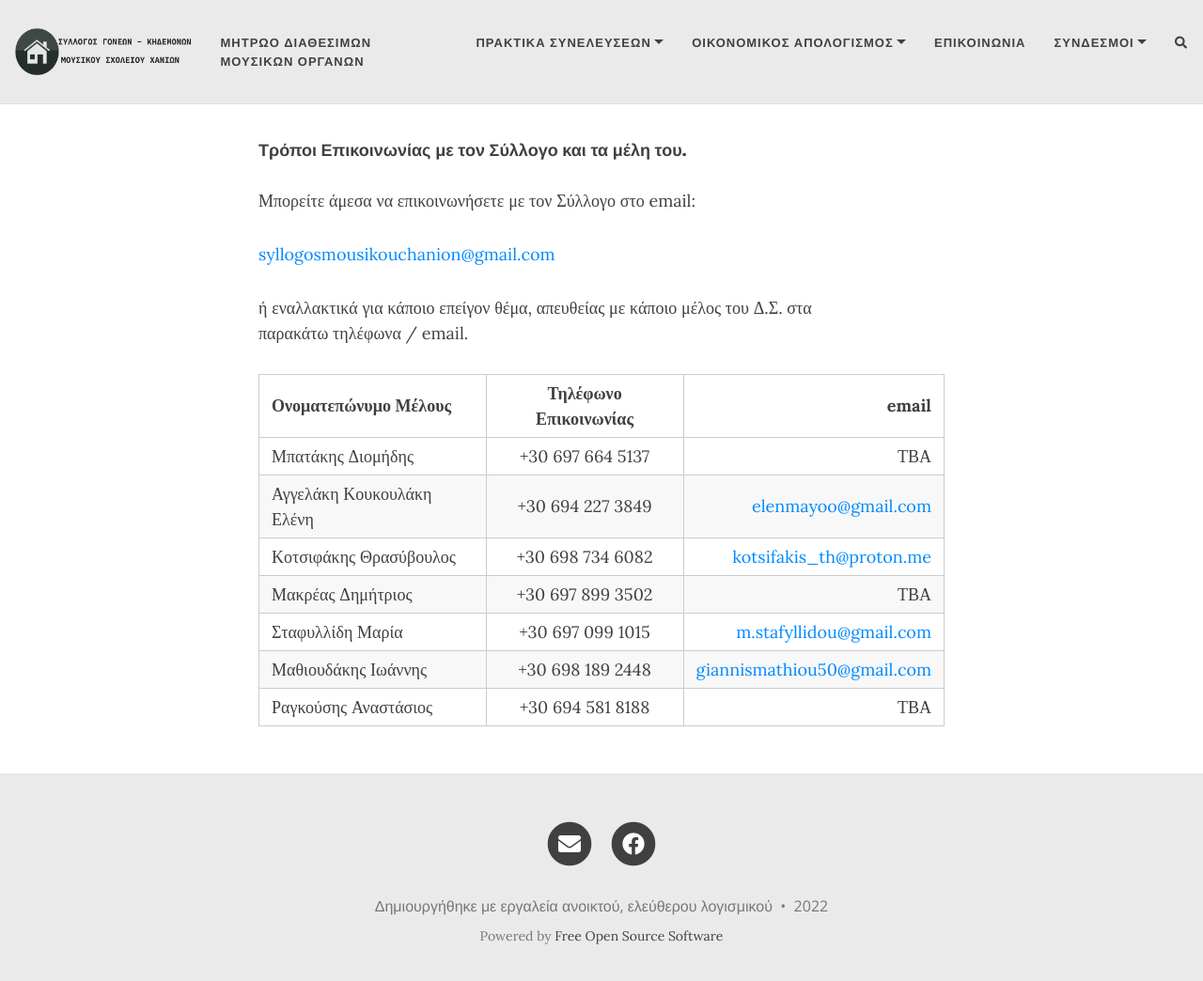
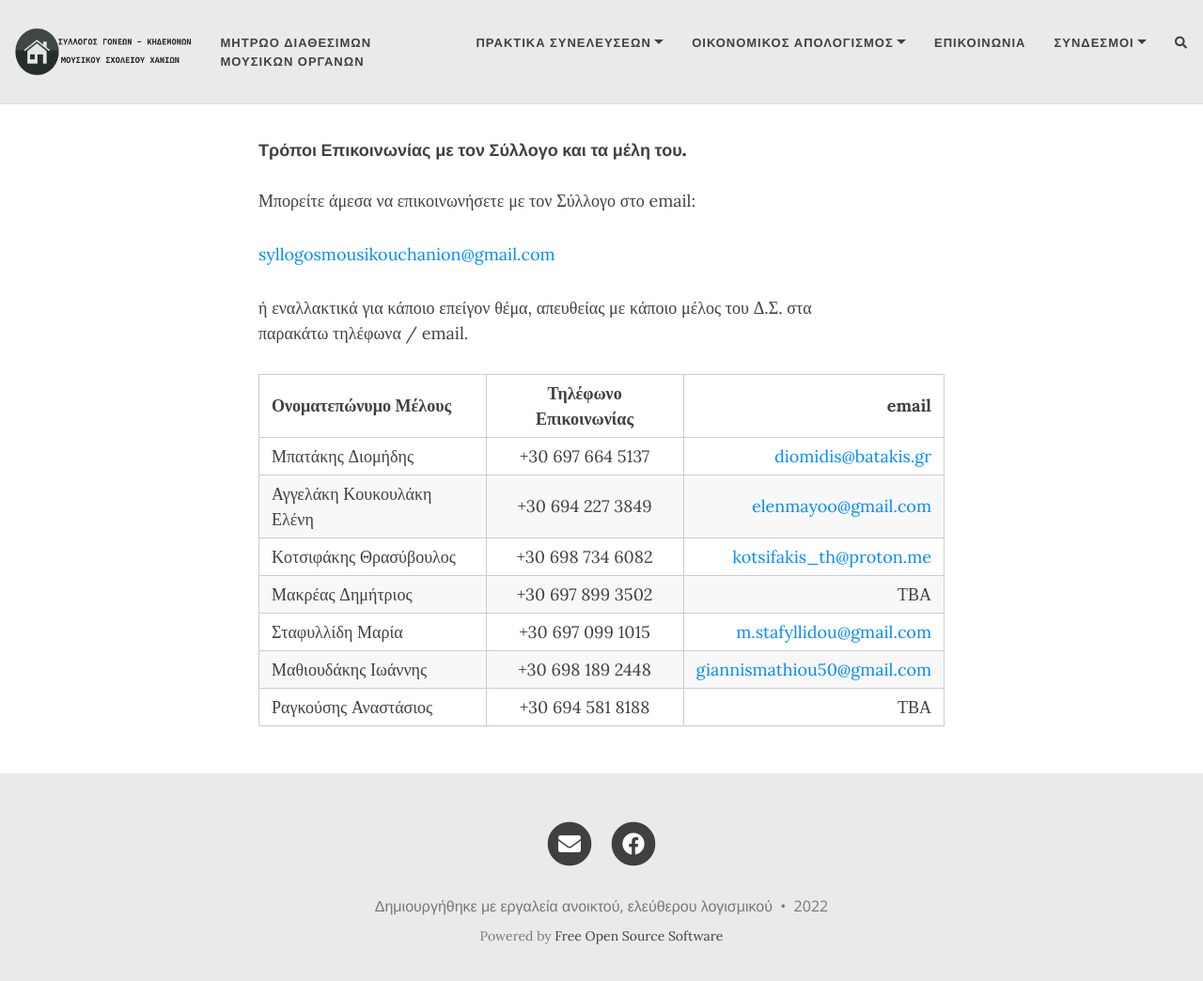
Before and after one commit to sgmsc/site, a Jekyll site: the page built from aboutme.md, in a window 1280 px wide and 1057 px high. Shown: the top 1044 px of the window at 94% size. Built offline with Jekyll 4.4.1, drawn with Linux system fonts in a browser that asks for light colours; nearby versions of some CDN libraries; comment, search, counter and statistics services are not loaded.

Commit message:
Update aboutme.md

```diff
--- a/aboutme.md
+++ b/aboutme.md
@@ -16,8 +16,8 @@ subtitle:
 
 | Ονοματεπώνυμο Μέλους      | Τηλέφωνο Επικοινωνίας | email                                                       |
 |:--------------------------|:---------------------:|------------------------------------------------------------:|
-| Μπατάκης Διομήδης         | +30 697 664 5137      | ΤΒΑ                                                         |
-| Αγγελάκη Κουκουλάκη Ελένη | +30 694 227 3849      | [elenmayoo@gmail.com](mailto:elenmayoo@gmail.com)                                                         |
+| Μπατάκης Διομήδης         | +30 697 664 5137      | [diomidis@batakis.gr](mailto:diomidis@batakis.gr)           |
+| Αγγελάκη Κουκουλάκη Ελένη | +30 694 227 3849      | [elenmayoo@gmail.com](mailto:elenmayoo@gmail.com)           |
 | Κοτσιφάκης Θρασύβουλος    | +30 698 734 6082      | [kotsifakis_th@proton.me](mailto:kotsifakis_th@proton.me)   |
 | Μακρέας Δημήτριος         | +30 697 899 3502      | ΤΒΑ                                                         |
 | Σταφυλλίδη Μαρία          | +30 697 099 1015      | [m.stafyllidou@gmail.com](mailto:m.stafyllidou@gmail.com)   |
```
